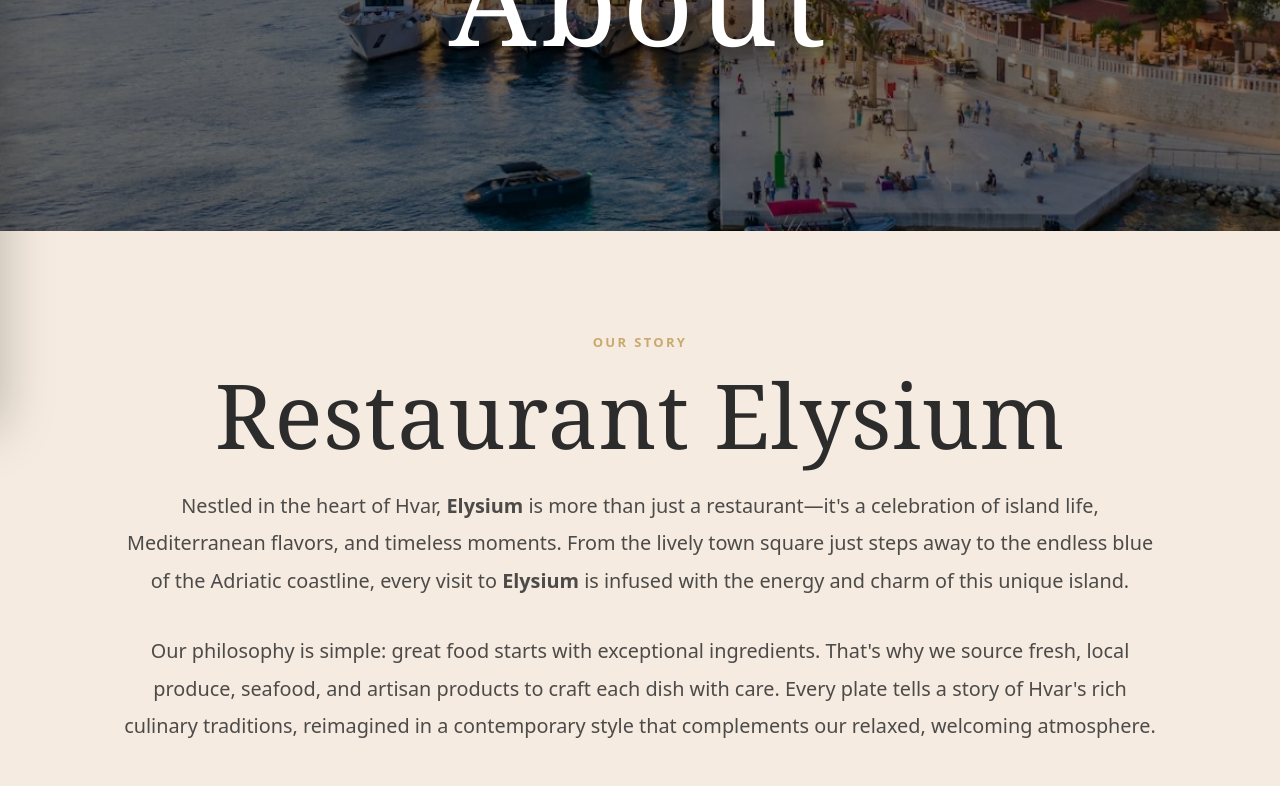
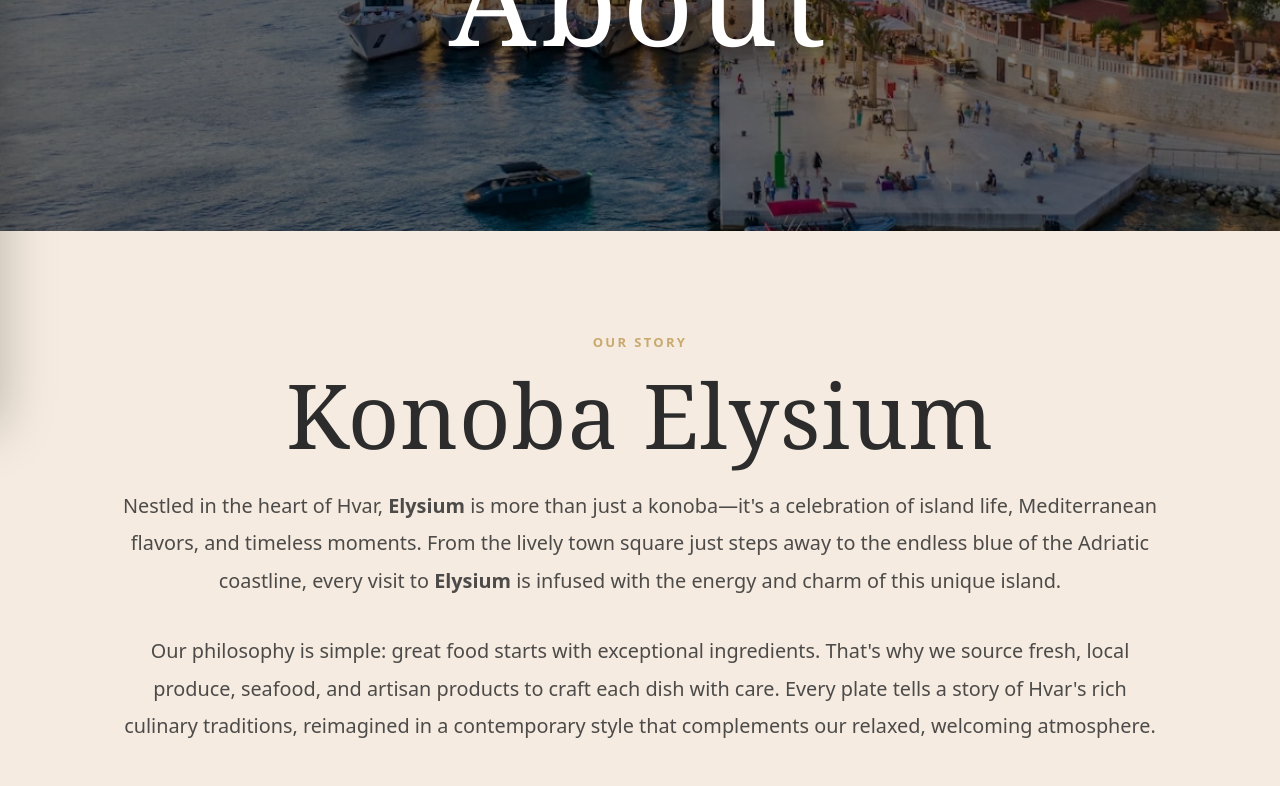
Before and after one commit to ViceElez/hvar-restoran, a Next.js app in the folder hvar/: page /about in a window 1280 px wide. Shown: the part 389-1175 px from the top of the page. Built offline with nearby package versions, Linux system fonts and the light colour scheme.

Commit message:
change from restaurant to konoba

```diff
--- a/hvar/app/about/page.tsx
+++ b/hvar/app/about/page.tsx
@@ -16,13 +16,13 @@ export default function About() {
             </div>
 
             <div>
-                <section className="aboutWrap" aria-label="About Restaurant Elysium">
+                <section className="aboutWrap" aria-label="About Konoba Elysium">
                     <p className="aboutKicker">OUR STORY</p>
-                    <h2 className="aboutTitle">Restaurant Elysium</h2>
+                    <h2 className="aboutTitle">Konoba Elysium</h2>
 
                     <div className="aboutBody">
                         <p>
-                            Nestled in the heart of Hvar, <strong>Elysium</strong> is more than just a restaurant—it's a celebration of island life, Mediterranean flavors, and timeless moments. From the lively town square just steps away to the endless blue of the Adriatic coastline, every visit to <strong>Elysium</strong> is infused with the energy and charm of this unique island.
+                            Nestled in the heart of Hvar, <strong>Elysium</strong> is more than just a konoba—it's a celebration of island life, Mediterranean flavors, and timeless moments. From the lively town square just steps away to the endless blue of the Adriatic coastline, every visit to <strong>Elysium</strong> is infused with the energy and charm of this unique island.
                         </p>
 
                         <p>
--- a/hvar/app/components/AboutSection.tsx
+++ b/hvar/app/components/AboutSection.tsx
@@ -7,7 +7,7 @@ export default function AboutSection() {
             <div className={styles.bgLogo} aria-hidden="true" />
 
             <div className={styles.inner}>
-                <p className={styles.kicker}>ABOUT THE RESTAURANT</p>
+                <p className={styles.kicker}>ABOUT THE KONOBA</p>
 
                 <h2 className={styles.title}>OUR STORY</h2>
 
--- a/hvar/app/components/HeroSection.tsx
+++ b/hvar/app/components/HeroSection.tsx
@@ -17,7 +17,7 @@ type Slide = {
 const SLIDES: Slide[] = [
     {
         src: '/images/home/img.webp',
-        alt: 'Restaurant Table',
+        alt: 'Konoba Table',
         eyebrow: 'EXPERIENCE',
         title: 'HEART OF\nHVAR',
         subtitle: 'Discover a gastronomic experience that\ntransports you to the heart of Hvar.',
--- a/hvar/app/components/SplitSection.tsx
+++ b/hvar/app/components/SplitSection.tsx
@@ -7,7 +7,7 @@ import styles from './styles/Split.module.css';
 const baseSlides = [
     { src: '/images/home/img_2.webp', alt: 'Hvar Riva Image', aspectClass: 'tall', offset: 'low' },
     { src: '/images/home/img_1.webp', alt: 'Lobster Image', aspectClass: 'wide', offset: 'high' },
-    { src: '/images/home/img.webp', alt: 'Restaurant Table Image', aspectClass: 'tall', offset: 'mid' },
+    { src: '/images/home/img.webp', alt: 'Konoba Table Image', aspectClass: 'tall', offset: 'mid' },
 ];
 
 const slides = baseSlides;
--- a/hvar/app/contact/page.tsx
+++ b/hvar/app/contact/page.tsx
@@ -142,7 +142,7 @@ export default function Contact() {
           alignItems: 'stretch',
         }}
       >
-        {[{ src: '/images/home/img.webp', alt: 'Restaurant Table Image' }, { src: '/images/home/img_2.webp', alt: 'Hvar Riva Image' }].map(
+        {[{ src: '/images/home/img.webp', alt: 'Konoba Table Image' }, { src: '/images/home/img_2.webp', alt: 'Hvar Riva Image' }].map(
           (img) => (
             <div
               key={img.src}
--- a/hvar/app/layout.tsx
+++ b/hvar/app/layout.tsx
@@ -17,7 +17,7 @@ const geistMono = Geist_Mono({
 
 export const metadata: Metadata = {
   title: "Elysium",
-  description: "Restaurant In The Heart Of Hvar",
+  description: "Konoba In The Heart Of Hvar",
 };
 
 export default function RootLayout({
```
